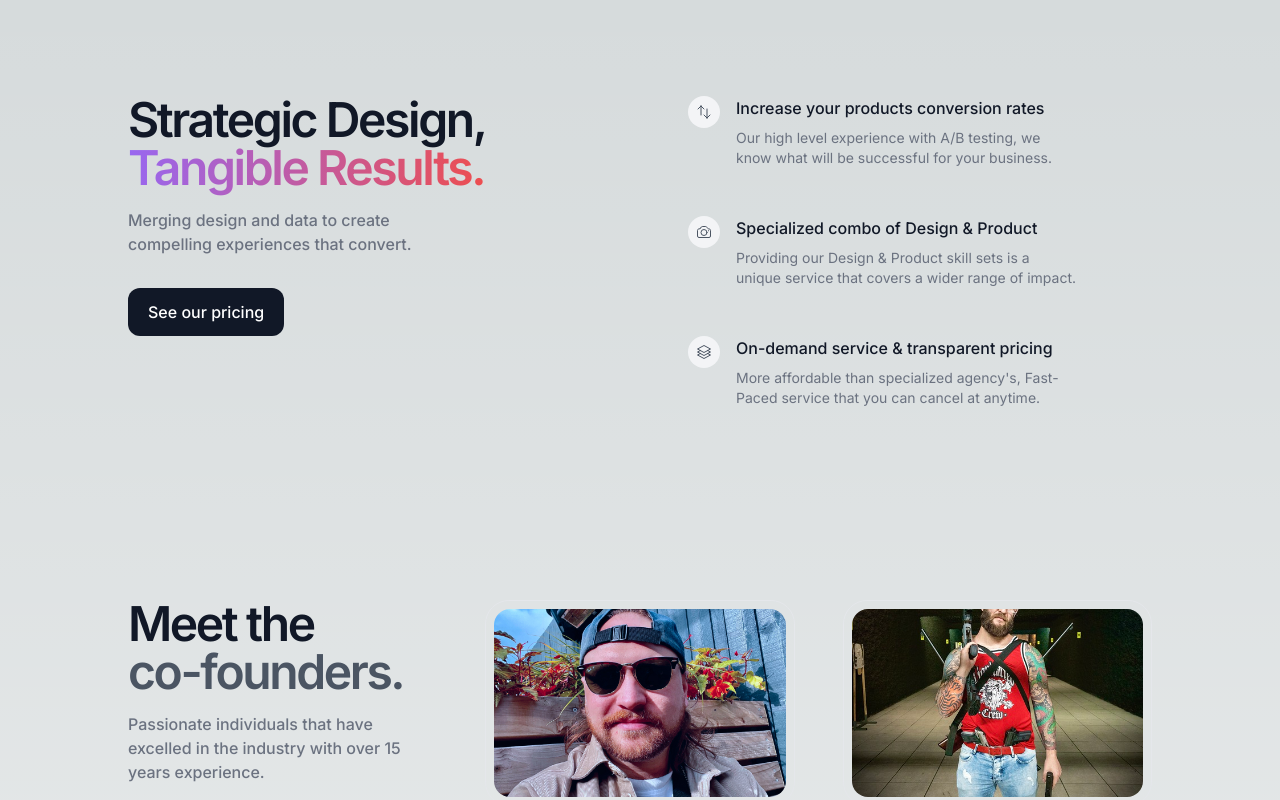
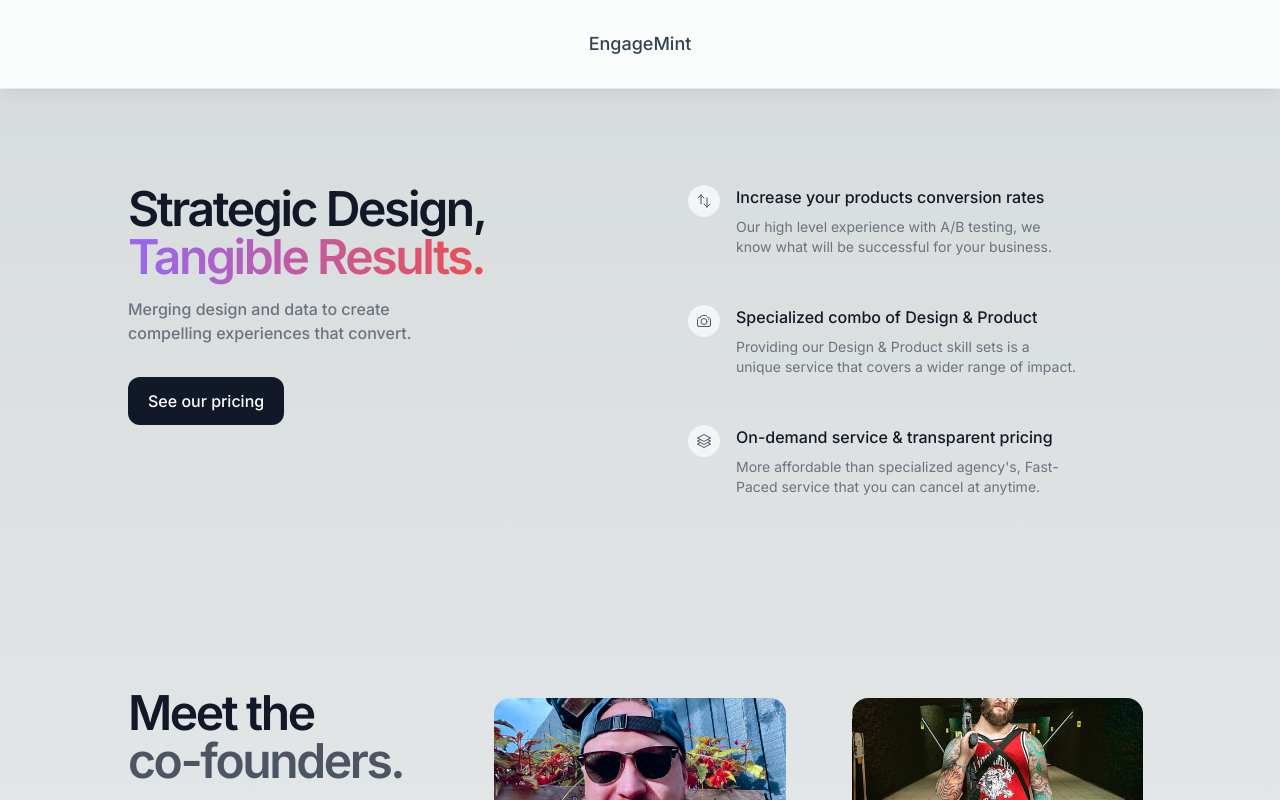
Before and after one commit to vincentmilliken/youworrytoomuch, a Next.js app: page / in a window 1280 px wide. Shown: the top 800 px of the page. Built offline with nearby package versions, Linux system fonts and the light colour scheme.

Commit message:
adding header with name as example

```diff
--- a/app/layout.tsx
+++ b/app/layout.tsx
@@ -17,7 +17,45 @@ export default function RootLayout({
   return (
     <html lang="en">
       <body className={inter.className}>
-
+      <header className="border-b-1 relative z-20 w-full border-b border-slate-200 bg-white/90 shadow-lg shadow-slate-700/5 after:absolute after:left-0 after:top-full after:z-10 after:block after:h-px after:w-full after:bg-slate-200 lg:border-slate-200 lg:backdrop-blur-sm lg:after:hidden">
+      <main className="flex w-full flex-col">
+        <div className="relative mx-auto max-w-full px-6 lg:max-w-5xl xl:max-w-7xl 2xl:max-w-[96rem]">
+          <nav
+            aria-label="main navigation"
+            className="flex h-[5.5rem] items-stretch justify-between font-medium text-slate-700"
+            role="navigation"
+          >
+            {/*      <!-- Brand logo --> */}
+            <a
+              id="WindUI"
+              aria-label="WindUI logo"
+              aria-current="page"
+              className="flex items-center gap-2 whitespace-nowrap py-3 text-lg focus:outline-none lg:flex-1"
+              href="#"
+            >
+              EngageMint
+            </a>
+            {/*      <!-- Mobile trigger --> */}
+            {/*      <!-- Navigation links --> */}
+            <ul
+              role="menubar"
+              aria-label="Select page"
+              className="absolute left-0 top-0 z-[-1] h-[28.5rem] w-full justify-center overflow-hidden  overflow-y-auto overscroll-contain bg-white/90 px-8 pb-12 pt-24 font-medium transition-[opacity,visibility] duration-300 lg:visible lg:relative lg:top-0  lg:z-0 lg:flex lg:h-full lg:w-auto lg:items-stretch lg:overflow-visible lg:bg-white/0 lg:px-0 lg:py-0  lg:pt-0 lg:opacity-100 ">
+              {/* <li role="none" className="flex items-stretch">
+                <a
+                  role="menuitem"
+                  aria-haspopup="false"
+                  className="flex items-center gap-2 py-4 transition-colors duration-300 hover:text-emerald-500 focus:text-emerald-600 focus:outline-none focus-visible:outline-none lg:px-8"
+                  href="#"
+                >
+                  <span>About</span>
+                </a>
+              </li> */}
+            </ul>
+          </nav>
+        </div>
+        </main>
+      </header>
         {children}
       </body>
     </html>
--- a/app/page.tsx
+++ b/app/page.tsx
@@ -2,7 +2,8 @@ import Image from "next/image";
 
 export default function Home() {
   return (
-    <main className="flex w-full min-h-screen flex-col items-center justify-between max-sm:mt-24 mb-24">
+
+   <main className="flex w-full min-h-screen flex-col items-center justify-between max-sm:mt-24 mb-24">
 
       {/* <div className="z-10 max-w-5xl items-center justify-between font-mono text-sm lg:flex">
         <p className="fixed block px-8 left-0 top-0 w-full max-w-5xl flex mx-auto border-b border-gray-300 bg-gradient-to-b from-zinc-200 pb-6 pt-8 backdrop-blur-2xl dark:border-neutral-800 dark:bg-zinc-800/30 dark:from-inherit lg:static lg:w-auto  lg:rounded-xl lg:border lg:bg-gray-200 lg:p-4 lg:dark:bg-zinc-800/30">
```
